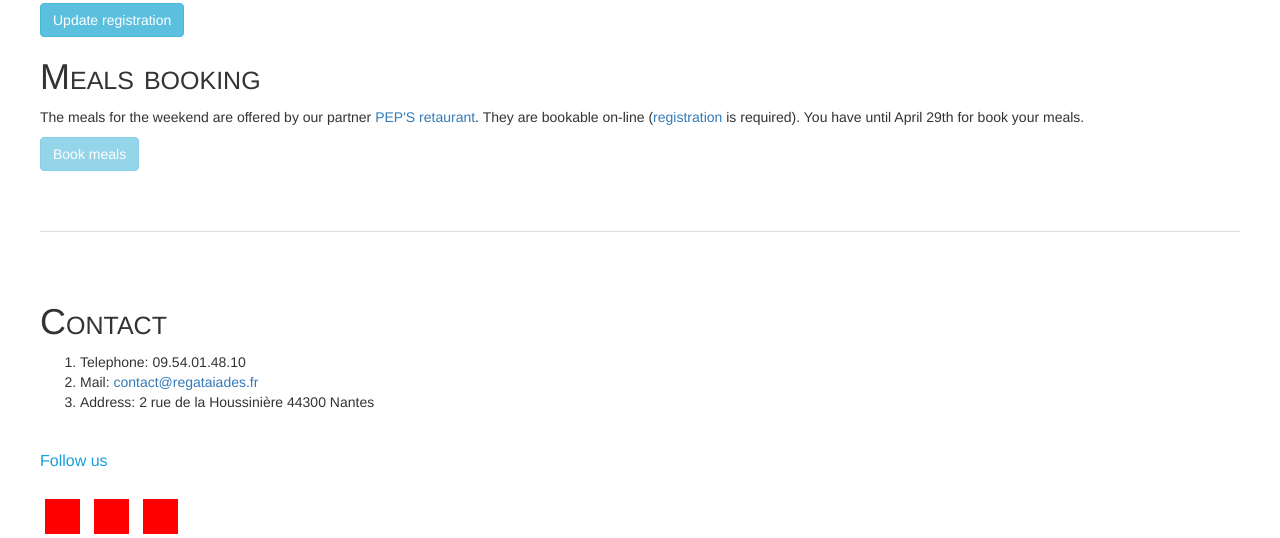
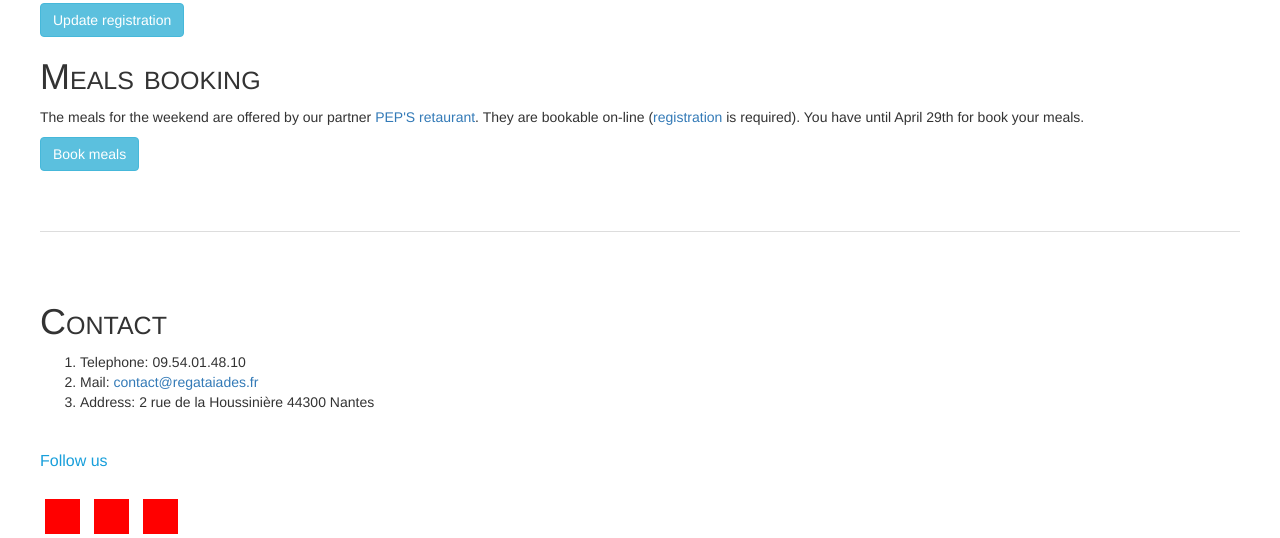
Before and after one commit to mickaeltardy/regataiades-website, a website: page index.en.html in a window 1280 px wide. Shown: the part 2931-3469 px from the top of the page. Drawn offline with nearby package versions, Linux system fonts and the light colour scheme; files that its build step writes are made by us from their sources; files whose address does not match are found by name.

Commit message:
[regataiades-website][index.en] Activate meals booking link

```diff
--- a/index.en.html
+++ b/index.en.html
@@ -397,7 +397,8 @@
 		</p>
 		<!-- <p class="bg-danger warning">Booking is closed. If you have booked nothing, don't worry: snack stand will be available on place.</p>-->
 		<p>
-			<a class="btn btn-info btn-default disabled" role="button">Book
+			<a class="btn btn-info btn-default" role="button"
+			onclick="toggleLoginForm('/registration/meals.html#en');return false;">Book
 				meals</a>
 		</p>
 	</div>
```
